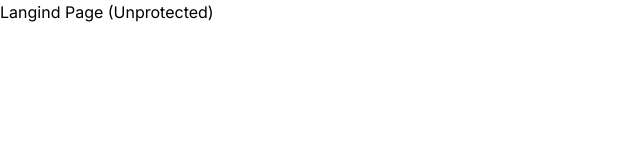
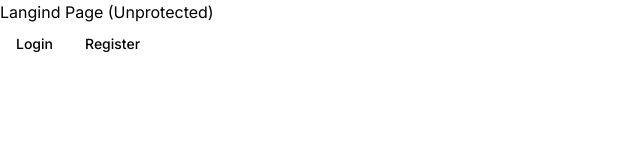
Before and after one commit to dougfun/App-structure, a Next.js app: page / in a window 1280 px wide. Shown: the top 160 px of the page, without its empty margins (0-640 px from the left). Built offline with nearby package versions, Linux system fonts and the light colour scheme.

Commit message:
8.Commit: Finishing Clerk set up and sign-in/out routes

```diff
--- a/app/(auth)/layout.tsx
+++ b/app/(auth)/layout.tsx
@@ -1,13 +1,13 @@
-/*const AuthLayout = ({
+const AuthLayout = ({
     children
 }: {
     children: React.ReactNode;
 }) => {
-    return {
+    return (
         < div className = "flex items-center justify-center h-full" >
         { children }
         </div >
-        };
+        );
 }
 
 export default AuthLayout;
--- a/app/(dashboard)/(routes)/dashboard/page.tsx
+++ b/app/(dashboard)/(routes)/dashboard/page.tsx
@@ -1,8 +1,12 @@
-import { Button } from "@/components/ui/button";
+import { UserButton } from "@clerk/nextjs"
 
-
-export default function DashboardPage() {
+const DashboardPage = () => {
   return (
-    <Button>Dashboard Page</Button>
+    <div>
+      <p>Dashboard Page (Protected)</p>
+      <UserButton afterSignOutUrl="/" />
+    </div>
   )
 }
+
+export default DashboardPage;
--- a/app/(landing)/page.tsx
+++ b/app/(landing)/page.tsx
@@ -1,7 +1,22 @@
+import { Button } from "@/components/ui/button";
+import Link from "next/link";
+
 const LandingPage = () => {
     return (
         <div>
             Langind Page (Unprotected)
+            <div>
+                <Link href="/sign-in">
+                    <Button>
+                        Login
+                    </Button>
+                </Link>
+                <Link href="/sign-up">
+                    <Button>
+                        Register
+                    </Button>
+                </Link>
+            </div>
         </div>
     );
 }
```
